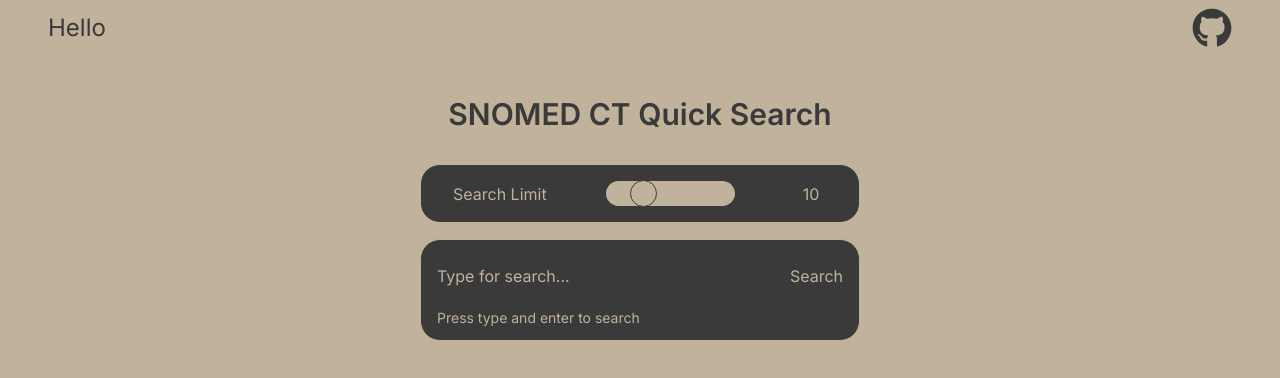
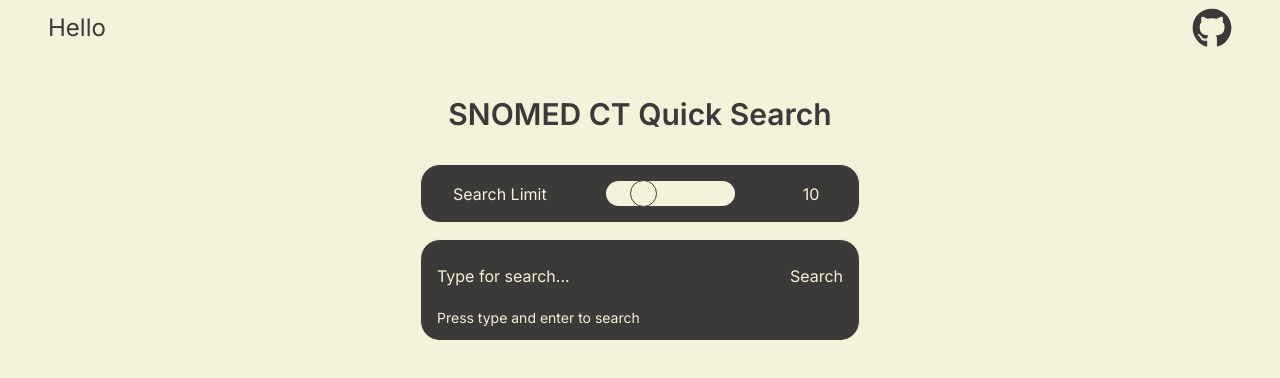
Before and after one commit to Codename14/custom_searchbar, a Next.js app: page / in a window 1280 px wide. Shown: the top 378 px of the page. Built offline with nearby package versions, Linux system fonts and the light colour scheme.

Commit message:
style: change color theme

```diff
--- a/styles/variables.scss
+++ b/styles/variables.scss
@@ -1,5 +1,7 @@
 $borderRad: 20px;
 $maxWidth: 1200px;
 
-$color-primary: #3a3a3a;
-$color-bg: #c0b29b;
+// $color-primary: #3a3a3a;
+// $color-bg: #c0b29b;
+$color-primary: #3c3a39;
+$color-bg: #f4f2da;
```
